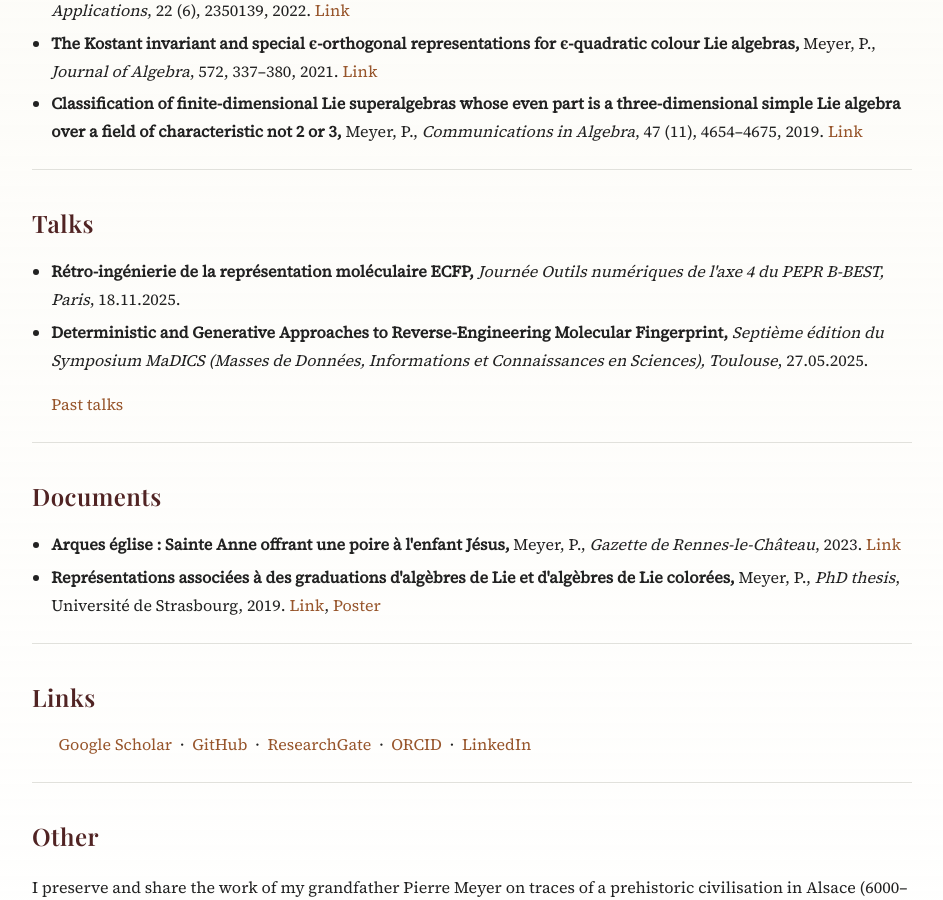
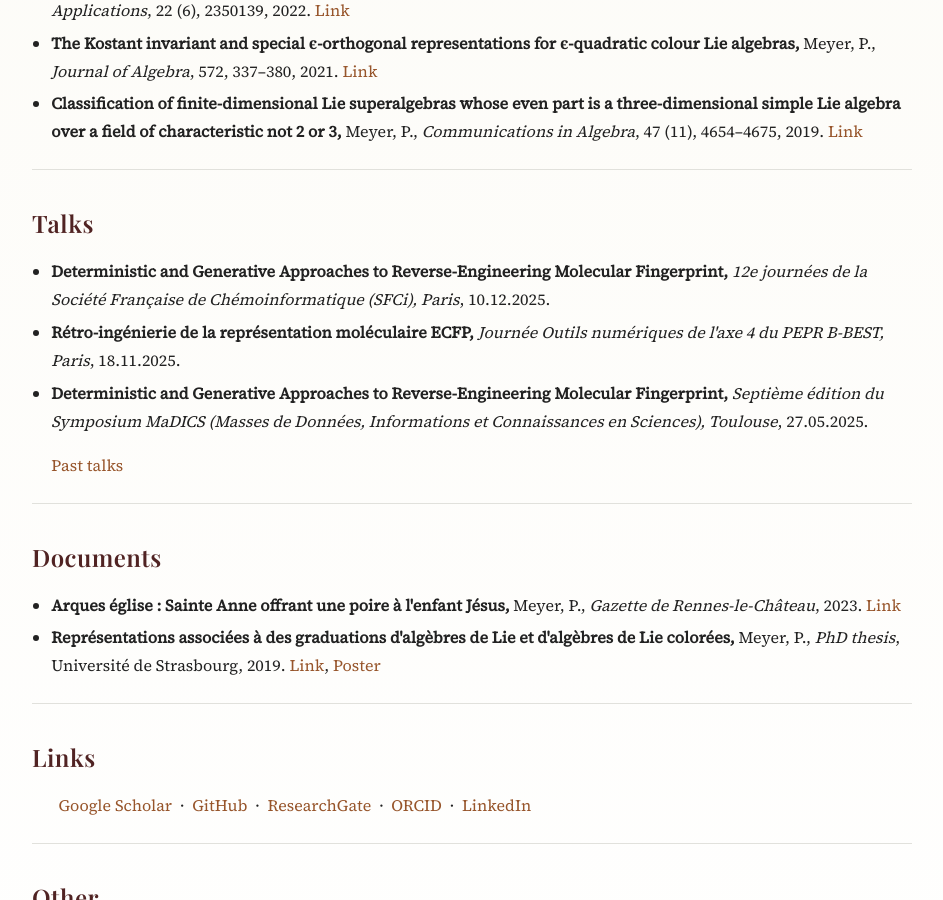
Before and after one commit to PhilippeMeyer68/philippemeyer68.github.io, a Jekyll site: the page built from index.md, in a window 1280 px wide and 900 px high, scrolled down 1308 px. Shown: the whole window, without its empty margins (168-1111 px from the left). Built offline with Jekyll 4.4.1, drawn with Linux system fonts in a browser that asks for light colours.

Commit message:
feat: sfci 2025 talk

```diff
--- a/index.md
+++ b/index.md
@@ -140,6 +140,11 @@ title: "Home"
   </div>
   <ul>
 <li>
+  <strong>Deterministic and Generative Approaches to Reverse-Engineering Molecular Fingerprint, </strong>
+  <em>12e journées de la Société Française de Chémoinformatique (SFCi), Paris</em>, 10.12.2025.
+</li>
+
+<li>
   <strong>Rétro-ingénierie de la représentation moléculaire ECFP, </strong>
   <em>Journée Outils numériques de l'axe 4 du PEPR B-BEST, Paris</em>, 18.11.2025.
 </li>
```
